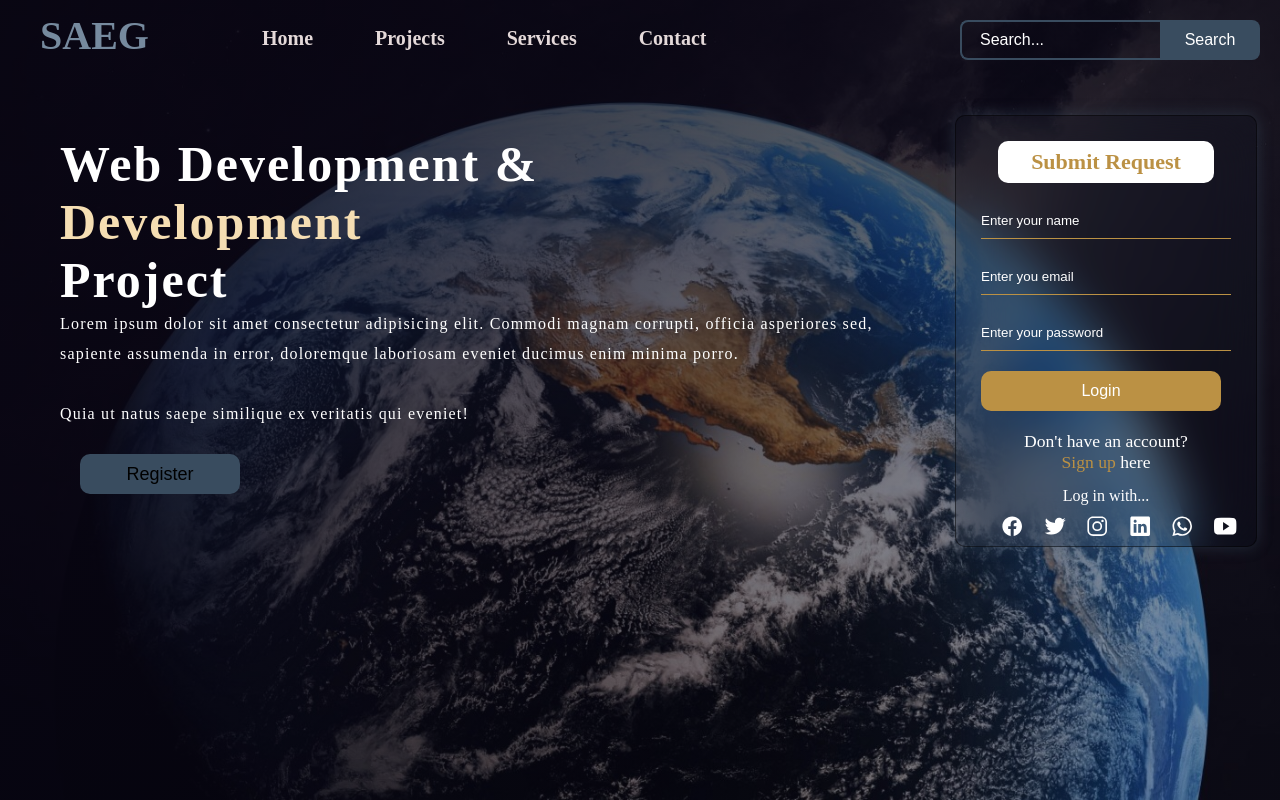
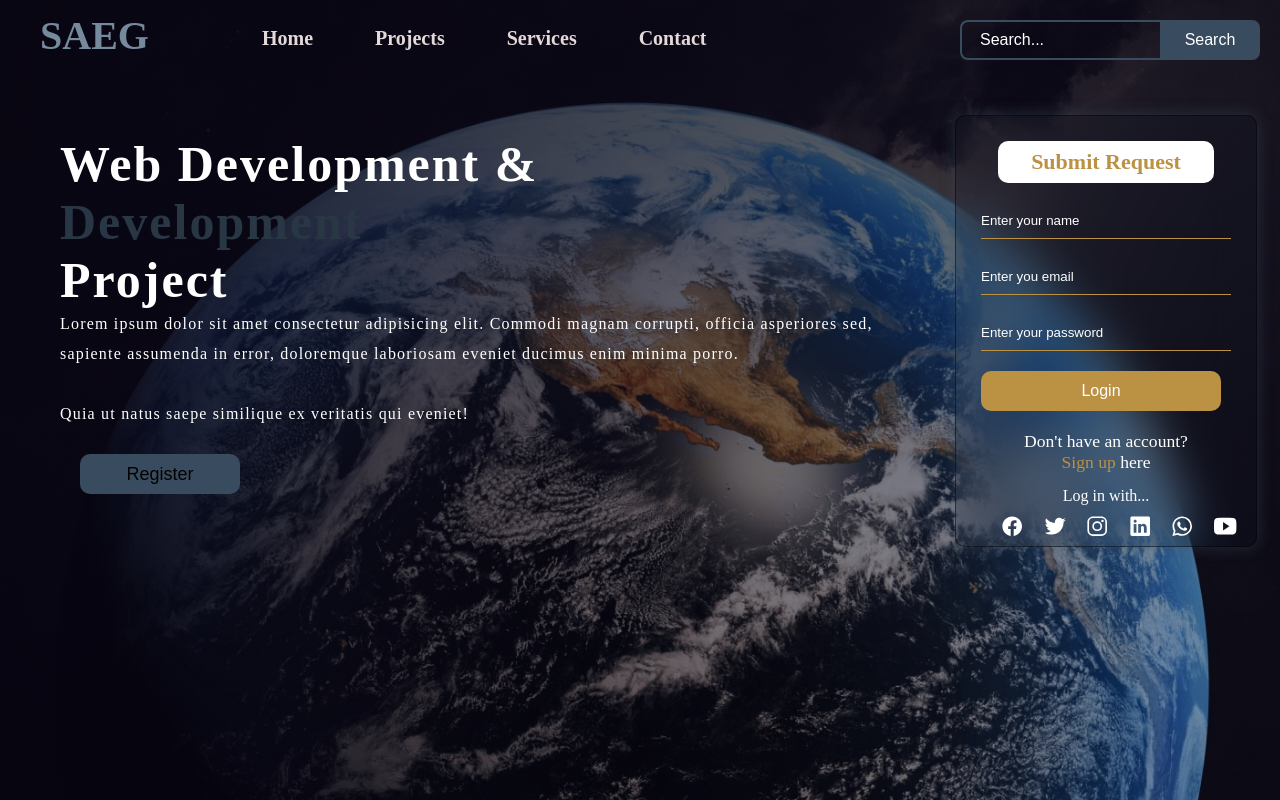
Before and after one commit to Tomide-josh/josh-project, a plain HTML site: page index.html in a window 1280 px wide. Drawn offline with nearby package versions, Linux system fonts and the light colour scheme.

Commit message:
Update index.html

```diff
--- a/index.html
+++ b/index.html
@@ -29,7 +29,7 @@
         </div>
 
         <div class="content">
-            <h1>Web Development & <br><span style="color: wheat;">Development</span><br>Project</h1>
+            <h1>Web Development & <br><span style="color: rgb(41, 54, 67);">Development</span><br>Project</h1>
             <p class="par">Lorem ipsum dolor sit amet consectetur adipisicing elit. Commodi magnam corrupti, officia asperiores sed, <br>sapiente assumenda in error, doloremque laboriosam eveniet ducimus enim minima porro. <br><br> Quia ut natus saepe similique ex veritatis qui eveniet!</p><button class="on"><a href="#"></a>Register</button>
 
             <div class="form">
```
